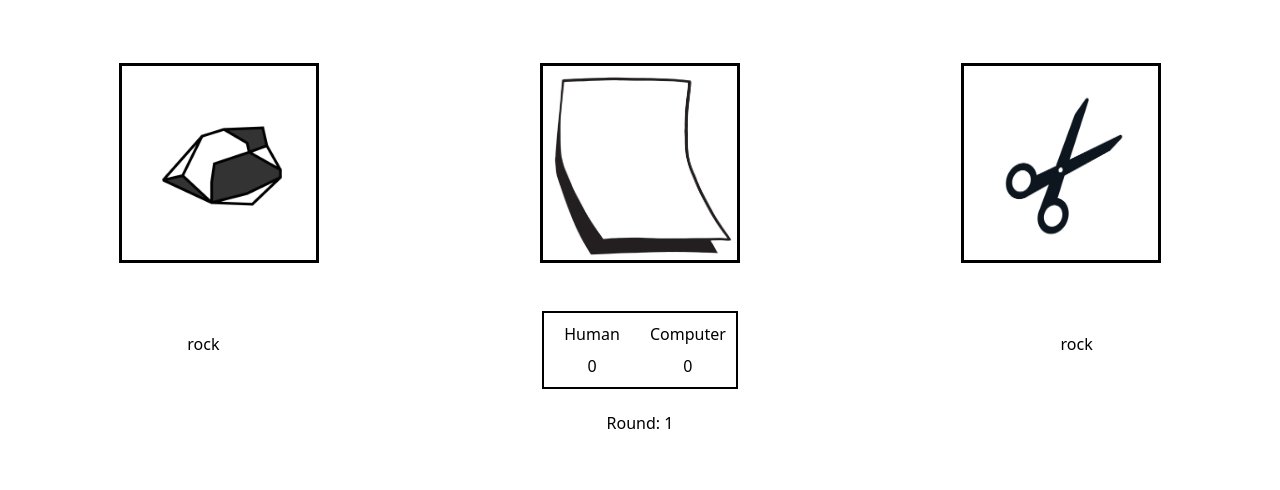
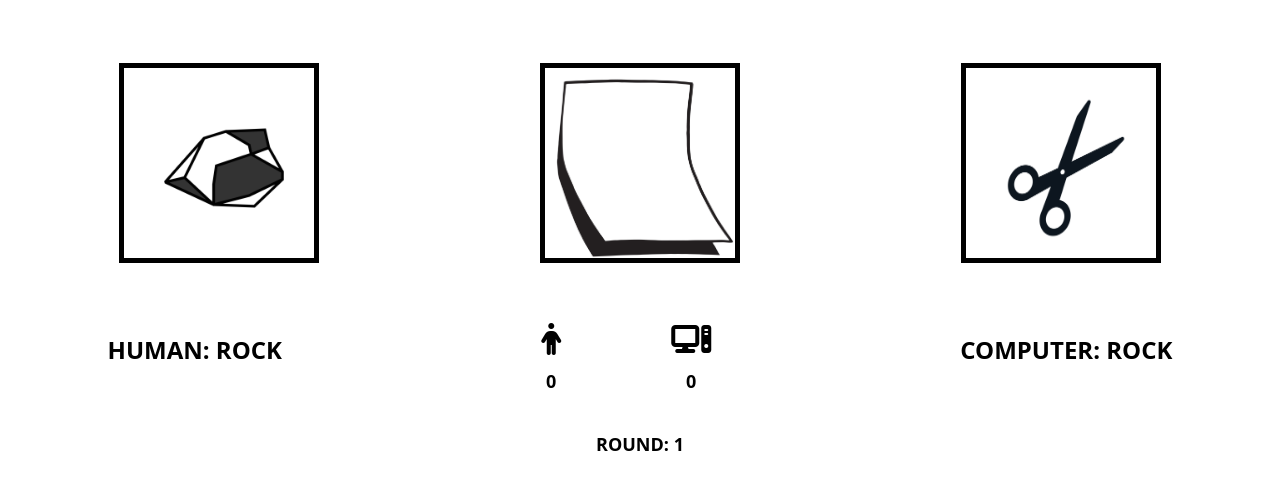
Before and after one commit to PattiRobles/odin-rock-paper-scissors, a plain HTML site: page index.html in a window 1280 px wide. Both pictures are taken after a click on the button 218 px from the left and 163 px from the top of the page. Drawn offline with Linux system fonts and the light colour scheme.

Commit message:
adds small styling changes to UI

```diff
--- a/index.html
+++ b/index.html
@@ -4,6 +4,7 @@
   <meta charset="UTF-8">
   <meta name="viewport" content="width=device-width, initial-scale=1.0">
   <link rel="stylesheet" href="styles.css">
+  <script src="https://kit.fontawesome.com/c84957013e.js" crossorigin="anonymous"></script>
 
   <title>Rock Paper Scissors</title>
 </head>
@@ -16,17 +17,21 @@
   <button class="scissors"><img src="..\images\scissors.jpg" alt="black and white scissors drawing"></button>
 </div>
 <div class="choices_container">
+  <!-- <div class="players">
+    <div>Human:</div>
+    <div>Computer:</div>
+  </div> -->
   <div class="humanChoiceDisplay"> </div>
 
   <div class="score_grid">
-    <div class="grid_1">Human</div>
+    <div class="grid_1"><i class="fa-solid fa-person"></i></div>
     <div class="grid_2 humanCounter"> 0 </div>
-    <div class="grid_3">Computer </div>
+    <div class="grid_3"><i class="fa-solid fa-computer"></i></div>
     <div class="grid_4 computerCounter">0 </div>
   </div>
   <div class="computerChoiceDisplay"></div>
 </div>
-<div class="roundDisplay">Round: 0 </div>
+<div class="roundDisplay">ROUND - 0 </div>
 <div class="winner">  </div>
 <script src="script.js" defer></script>
 </body>
--- a/script.js
+++ b/script.js
@@ -49,7 +49,7 @@ function play (humanChoice, computerChoice) {
     computerCounter++;
    }
    round++;
-   roundDisplay.textContent = `Round: ${round}`
+   roundDisplay.textContent = `ROUND: ${round}`
    humanCounterDisplay.textContent = humanCounter;
    computerCounterDisplay.textContent = computerCounter;
 
@@ -69,7 +69,7 @@ for (let button of buttons) {
     //get human choice from button selection
     const humanChoice = e.target.offsetParent.className;
     console.log(`Human: ${humanChoice} `)
-    humanChoiceDisplay.textContent = humanChoice;
+    humanChoiceDisplay.textContent = 'HUMAN:'+' '+ humanChoice.toUpperCase();
     winnerDisplay.textContent = '';
     humanCounterDisplay.textContent = 0 ;
     computerCounterDisplay.textContent = '0'
@@ -77,7 +77,7 @@ for (let button of buttons) {
 
     //get computers choice
     const computerChoice = getComputerChoice();
-    computerChoiceDisplay.textContent = computerChoice;
+    computerChoiceDisplay.textContent = 'COMPUTER:' + ' ' + computerChoice.toUpperCase();
     console.log(`Computer: ${computerChoice}`)
 
     //play the round
--- a/styles.css
+++ b/styles.css
@@ -9,12 +9,17 @@
 }
 
 button {
-  border: 3px solid black;
+  border: 5px solid black;
   height: 200px;
   width: 200px;
   padding:0;
   position: relative;
   overflow: hidden;
+}
+
+button:hover {
+  transition: 0.5s;
+  border: 6px solid rgb(238, 106, 198);
 }
 
 button img {
@@ -28,7 +33,7 @@ button img {
   margin-top: 50px;
 }
 .score_grid {
-  outline:2px solid black;
+  /* outline:2px solid black; */
   align-items: center;
   justify-content: center;
   display: grid;
@@ -42,33 +47,40 @@ button img {
 .score_grid > div {
   display: flex;
   justify-content: center;
+  min-width: 120px;
 }
 
 .grid_1 {
   grid-column: 1;
   grid-row: 1;
+  font-size: xx-large;
 }
 
 .grid_2 {
   grid-column:1;
   grid-row: 2;
+  font-size: large;
+  font-weight: 600;
 }
 
 .grid_3 {
   grid-column: 2;
   grid-row: 1;
+  font-size: xx-large;
 }
 
 .grid_4 {
   grid-column:2;
   grid-row: 2;
+  font-size: large;
+  font-weight: 600;
 }
 
 /* maybe a box that becomes visible when a player reaches a score of 3 */
 .winner {
  text-align: center;
  margin-top: 2%;
- color: blueviolet;
+ color: rgb(238, 106, 198);
  font-size: xx-large;
  font-weight: 900;
 }
@@ -76,10 +88,14 @@ button img {
 .roundDisplay {
   text-align: center;
   margin: 2%;
+  font-size: large;
+  font-weight: 600;
 }
 
 .humanChoiceDisplay, .computerChoiceDisplay {
   min-width: 100px;
   text-align: center;
   padding-top: 20px;
+  font-size: x-large;
+  font-weight: 800;
 }
```
